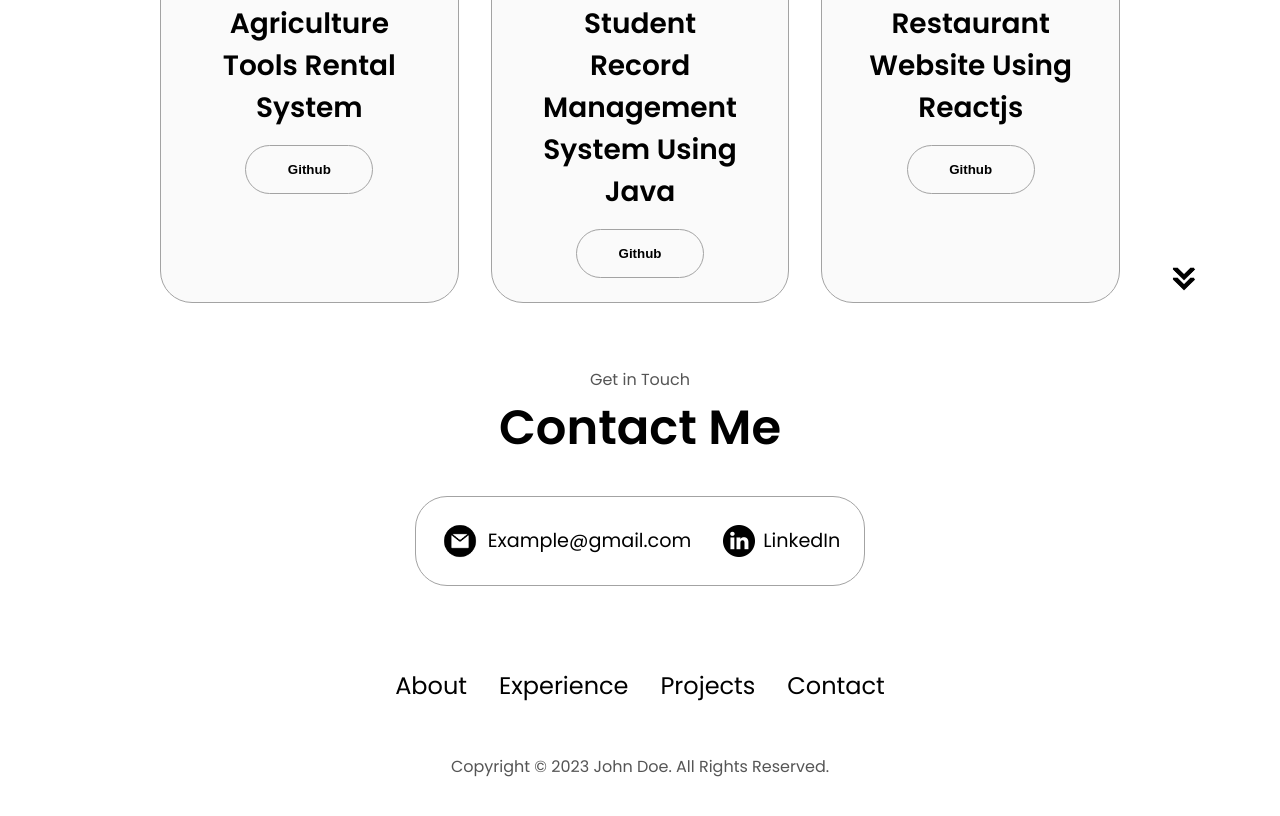
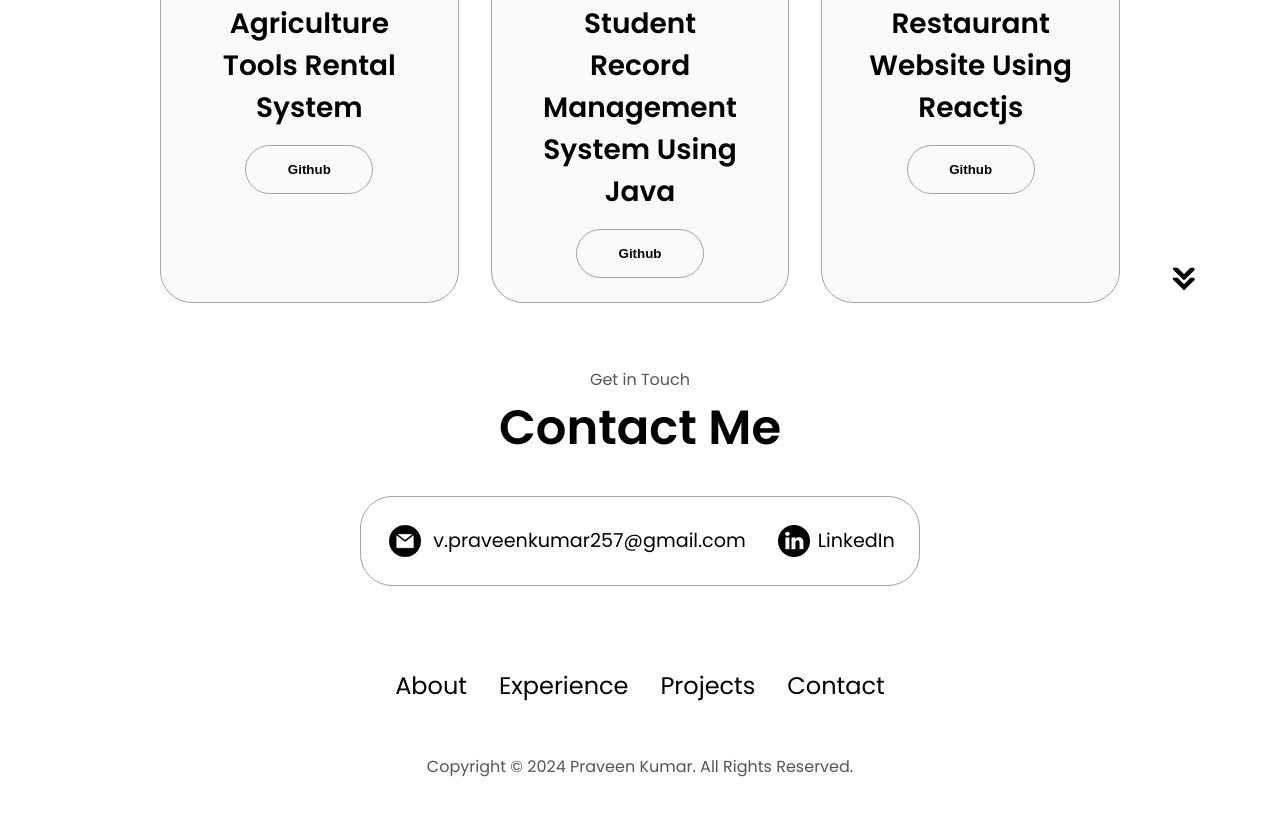
Before and after one commit to v-praveenkumar/Portfolio, a plain HTML site: page index.html in a window 1280 px wide. Shown: the part 2855-3671 px from the top of the page. Drawn offline with Linux system fonts and the light colour scheme.

Commit message:
Update index.html

```diff
--- a/index.html
+++ b/index.html
@@ -21,7 +21,7 @@
       </div>
     </nav>
     <nav id="hamburger-nav">
-      <div class="logo">John Doe</div>
+      <div class="logo">Praveen Kumar</div>
       <div class="hamburger-menu">
         <div class="hamburger-icon" onclick="toggleMenu()">
           <span></span>
@@ -342,7 +342,7 @@
             alt="Email icon"
             class="icon contact-icon email-icon"
           />
-          <p><a href="mailto:examplemail@gmail.com">Example@gmail.com</a></p>
+          <p><a href="mailto:v.praveenkumar257@gmail.com">v.praveenkumar257@gmail.com</a></p>
         </div>
         <div class="contact-info-container">
           <img
@@ -350,7 +350,7 @@
             alt="LinkedIn icon"
             class="icon contact-icon"
           />
-          <p><a href="https://www.linkedin.com">LinkedIn</a></p>
+          <p><a href="https://www.linkedin.com/in/vpraveenkumar25072002/">LinkedIn</a></p>
         </div>
       </div>
     </section>
@@ -365,7 +365,7 @@
           </ul>
         </div>
       </nav>
-      <p>Copyright &#169; 2023 John Doe. All Rights Reserved.</p>
+      <p>Copyright &#169; 2024 Praveen Kumar. All Rights Reserved.</p>
     </footer>
     <script src="script.js"></script>
   </body>
```
